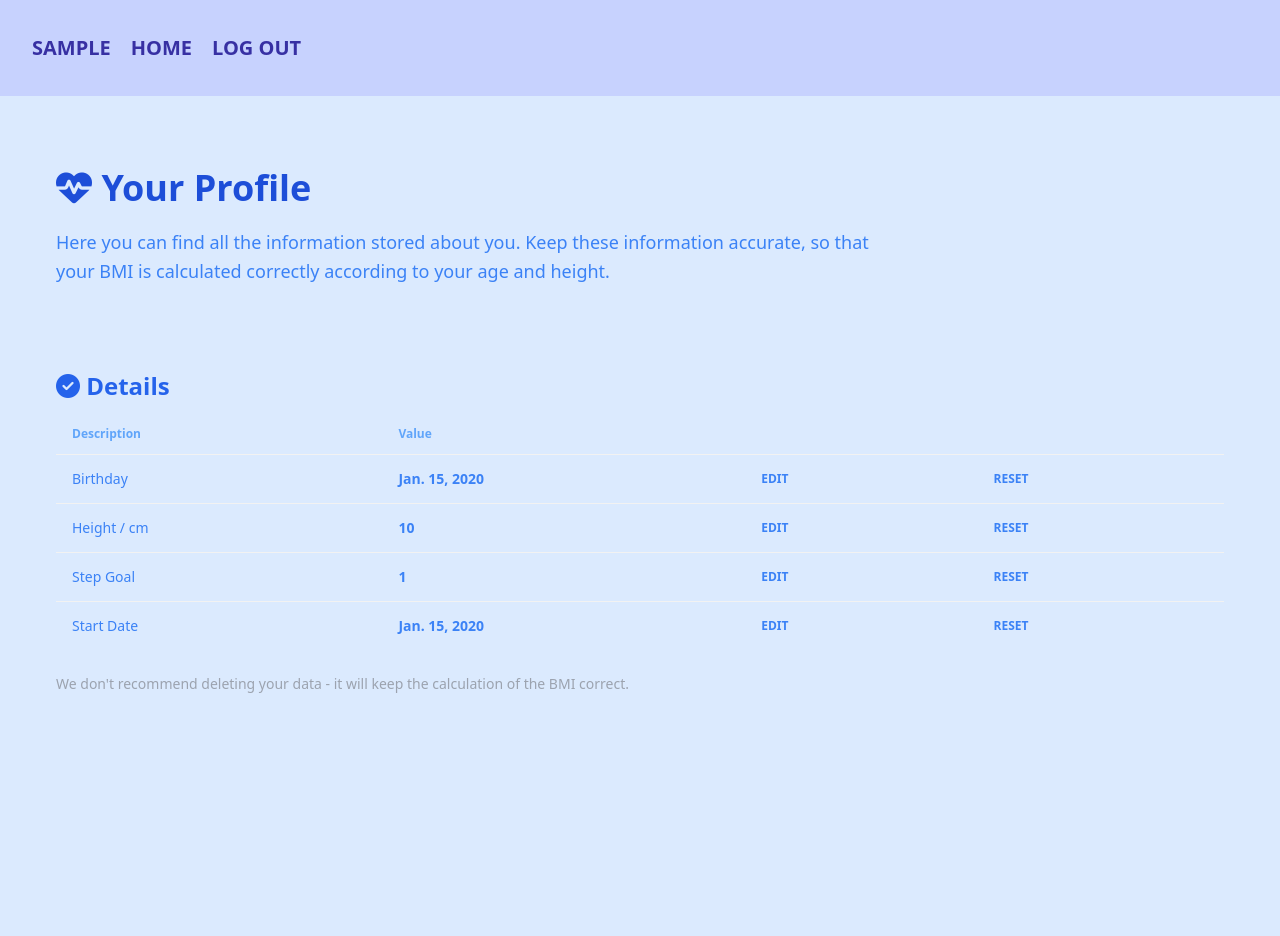
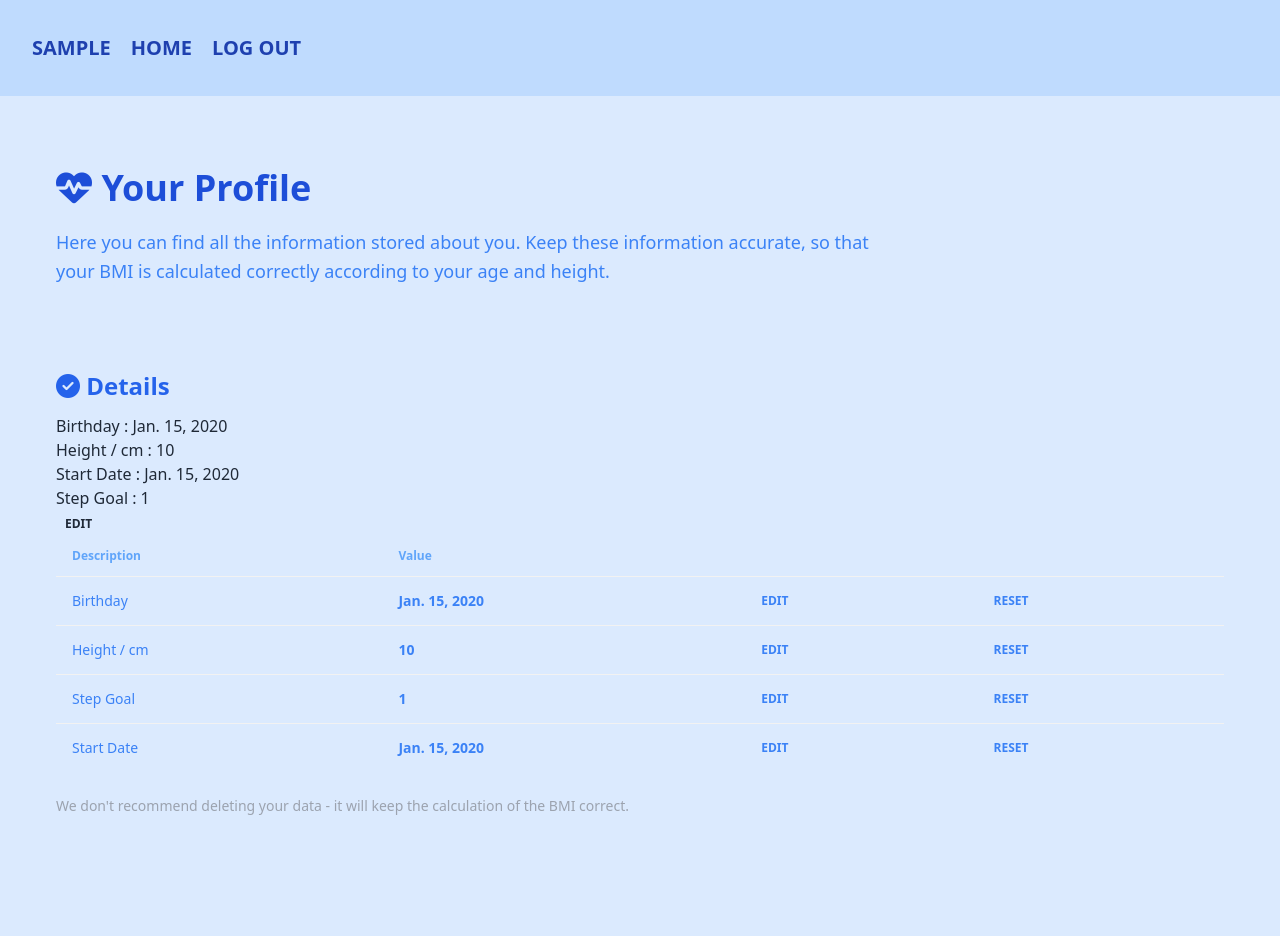
Before and after one commit to nils-n/keep-walking, a Django app: page /activities/profile/1 in a window 1280 px wide. Before the commit the page ends 693 px from the top, so only its background shows below. Run offline with Django 3.2, Linux system fonts and the light colour scheme; a user stored in the database is signed in; tables that the repository leaves empty hold one stand-in row (values such as "Sample post"); parts of the project's set-up code (start-up, migrations or seed data) failed here and were passed over; some libraries are stand-ins or nearby versions.

Commit message:
add basic htmx to update profile details

```diff
--- a/activities/templates/partials/profile_details.html
+++ b/activities/templates/partials/profile_details.html
@@ -5,6 +5,23 @@
 
 
 {% if user_profile %}
+
+
+
+<p> Birthday :  {{ user_profile.birthday }} </p>
+<p>  Height / cm : {{ user_profile.height_cm }} </p>
+<p> Start Date  :  {{ user_profile.start_date }} </p>
+<p> Step Goal :  {{ user_profile.step_goal }} </p>
+
+<div id='edit-profile'></div>
+
+<button class="btn btn-ghost btn-xs uppercase" hx-get="{% url 'edit_profile' user.id %}" hx-target='#user-profile-info'>edit</button>
+
+
+<!-- Before styling too much, let's get it working with simple divs. Then replace the table -->
+
+
+
 
 
 <!-- using DaisyUI table component https://daisyui.com/components/table/ -->
@@ -35,7 +52,7 @@
           </p>
         </td>
         <td>
-          <button class="btn btn-ghost btn-xs uppercase" hx-get="{% url 'edit_birthday' user.id %}" hx-target='#profile-birthday'>edit</button>
+          <button class="btn btn-ghost btn-xs uppercase" hx-get="{% url 'edit_profile' user.id %}" hx-target='#profile-birthday'>edit</button>
         </td>
         <th>
           <button class="btn btn-ghost btn-xs uppercase">reset</button>
--- a/activities/urls.py
+++ b/activities/urls.py
@@ -10,25 +10,20 @@ from .views import (
     rate_bad,
     user_profile,
     update_profile,
-    edit_birthday,
+    edit_profile,
 )
 
 urlpatterns = [
     path("", ActivityList.as_view(), name="activity_home"),
     path("profile/<int:user_id>", user_profile, name="user_profile"),
     path(
-        "profile/<int:user_id>/edit_birthday",
-        edit_birthday,
-        name="edit_birthday",
+        "profile/<int:user_id>/edit_profile",
+        edit_profile,
+        name="edit_profile",
     ),
     path("list/", ActivityList.as_view(), name="activity_list"),
     path(
         "list/edit_activity/<int:garmin_data_id>",
-        edit_activity,
-        name="edit_activity",
-    ),
-    path(
-        "edit_activity/<int:garmin_data_id>",
         edit_activity,
         name="edit_activity",
     ),
--- a/activities/views.py
+++ b/activities/views.py
@@ -4,6 +4,7 @@ from typing import Any, Dict
 from django.shortcuts import render, redirect
 from django.http import HttpResponseRedirect, HttpResponse
 from django.utils.timezone import datetime
+from django.http import QueryDict
 from django.shortcuts import get_object_or_404
 from django.contrib import messages
 from django.views.generic.list import ListView
@@ -49,12 +50,40 @@ def user_profile(request, user_id, *args, **kwargs):
             request, messages.ERROR, "No permission to do this request"
         )
 
-    return render(request, "profile.html", context)
+    if request.method == "GET":
+        return render(request, "profile.html", context)
+    elif request.method == 'PUT':
+        user_profile = UserProfile.objects.filter(user=request.user)
+        profile = get_object_or_404(user_profile)
+        data = QueryDict(request.body).dict()
+        new_birthday = convert_date_str_to_datetime(data['birthday'])
+        print('The request body is: ')
+        print(request.body)
+        print('The data is: ')
+        print(data)
+        profile_form = UserProfileForm(data)
+        profile_form.height_cm = profile.height_cm
+        profile_form.birthday = profile.birthday
+        profile_form.step_goal = profile.step_goal
+        profile_form.start_date = profile.start_date
+        print('--->What are the error?')
+        if profile_form.is_valid():
+            print('---> OK the form is valiud')
+            form_data = profile_form.cleaned_data
+            profile.height_cm = form_data["height_cm"]
+            profile.birthday = form_data["birthday"]
+            profile.step_goal = form_data["step_goal"]
+            profile.start_date = form_data["start_date"]
+            profile.save()
+            context = {"profile_form": profile_form, "user_profile": profile}
+            return render(request, "partials/profile_details.html", context)
+        context['profile_form'] = profile_form
+        return render(request, "partials/edit_profile.html", context)
 
 
-def edit_birthday(request, user_id, *args, **kwargs):
+def edit_profile(request, user_id, *args, **kwargs):
     """
-    view to edit birthday of an authenticated user
+    view to edit profile of an authenticated user
     """
     if request.user.id == user_id:
         user_profile = UserProfile.objects.filter(user=request.user)
@@ -64,18 +93,10 @@ def edit_birthday(request, user_id, *args, **kwargs):
         profile_form.birthday = profile.birthday
         profile_form.step_goal = profile.step_goal
         profile_form.start_date = profile.start_date
-        # make other fields hidden
-        field = profile_form.fields['height_cm']
-        field.widget = field.hidden_widget()
-        field = profile_form.fields['step_goal']
-        field.widget = field.hidden_widget()
-        field = profile_form.fields['start_date']
-        field.widget = field.hidden_widget()
-
         context = {"profile_form": profile_form, "user_profile": profile}
     else:
         profile = UserProfile()
-    return render(request, "partials/edit_birthday.html", context)
+    return render(request, "partials/edit_profile.html", context)
 
 
 def update_profile(request, user_id, *args, **kwargs):
--- a/static/css/main.css
+++ b/static/css/main.css
@@ -1729,6 +1729,16 @@ html {
   background-color: transparent;
 }
 
+.bg-blue-500 {
+  --tw-bg-opacity: 1;
+  background-color: rgb(59 130 246 / var(--tw-bg-opacity));
+}
+
+.bg-blue-700 {
+  --tw-bg-opacity: 1;
+  background-color: rgb(29 78 216 / var(--tw-bg-opacity));
+}
+
 .fill-current {
   fill: currentColor;
 }
@@ -2044,6 +2054,11 @@ html {
   background-color: rgb(29 78 216 / var(--tw-bg-opacity));
 }
 
+.hover\:bg-blue-500:hover {
+  --tw-bg-opacity: 1;
+  background-color: rgb(59 130 246 / var(--tw-bg-opacity));
+}
+
 .hover\:text-blue-100:hover {
   --tw-text-opacity: 1;
   color: rgb(219 234 254 / var(--tw-text-opacity));
--- a/templates/partials/nav.html
+++ b/templates/partials/nav.html
@@ -1,6 +1,6 @@
 
 
-<nav class="w-screen bg-indigo-200 text-xl font-semibold leading-8 text-indigo-800" style='min-height:80px'>
+<nav class="w-screen bg-blue-200 text-xl font-semibold leading-8 text-blue-800" style='min-height:80px'>
 
   <div class="align-center top-0 flex flex-grow flex-wrap justify-center py-8 sm:justify-between sm:pl-8">
 
```
Also changed, not shown: activities/templates/partials/edit_birthday.html (deleted, +0 -12 lines), activities/templates/partials/edit_profile.html (added, +16 -0 lines).
